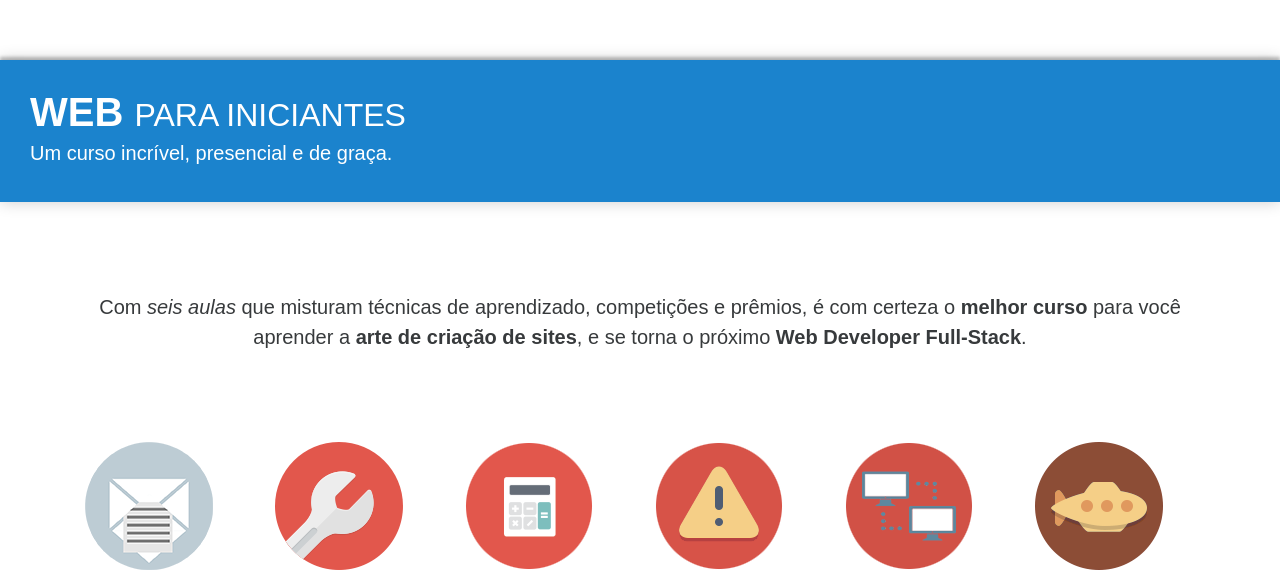
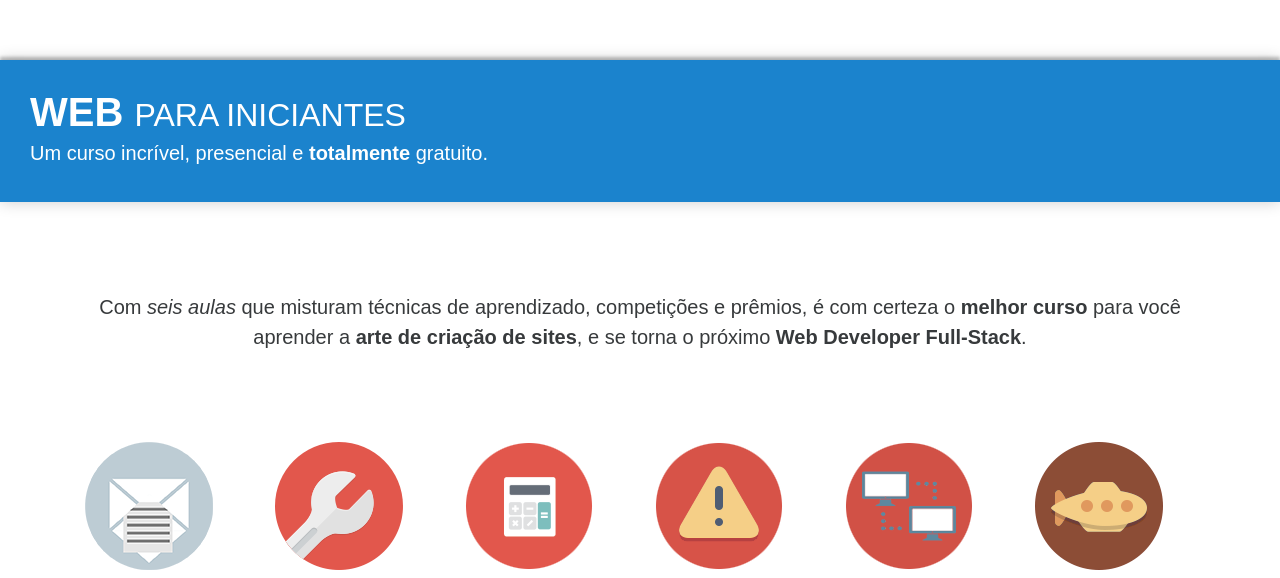
Before and after one commit to Daymannovaes/learn-web, a website: page index.html in a window 1280 px wide. Shown: the top 578 px of the page. Drawn offline with nearby package versions, Linux system fonts and the light colour scheme.

Commit message:
fix subtitle: totalmente gratuito

```diff
--- a/index.html
+++ b/index.html
@@ -18,7 +18,7 @@
 		<header>
 			<h1><strong>Web</strong> <small>para iniciantes</small></h1>
 
-			<h2>Um curso incrível, presencial e de graça.</h2>
+			<h2>Um curso incrível, presencial e <strong>totalmente</strong> gratuito.</h2>
 		</header>
 
 		<section class="text">
```
